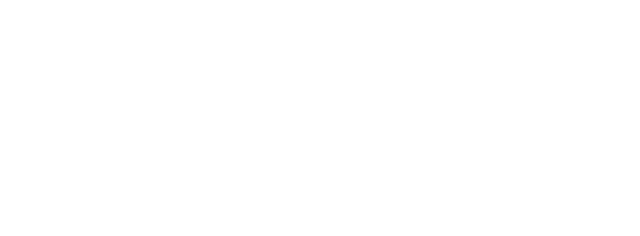
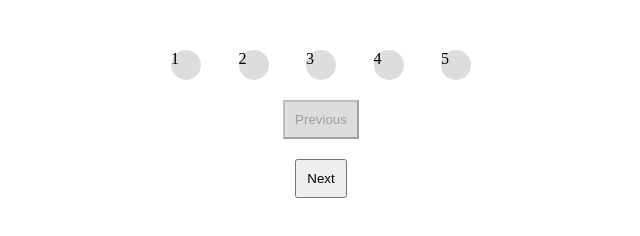
Before and after one commit to acciojob/progress-bar-Toshika-02, a website: page main.html in a window 1280 px wide. Shown: the whole page, without its empty margins (319-959 px from the left). Drawn offline with Linux system fonts and the light colour scheme.

Commit message:
created a submission

```diff
--- a/main.html
+++ b/main.html
@@ -8,6 +8,16 @@
 
 <body>
 	<!-- the entire body must be written by student -->
+	 <div class="progress-bar">
+        <div id="circle-1" class="circle active">1</div>
+        <div id="circle-2" class="circle">2</div>
+        <div id="circle-3" class="circle">3</div>
+        <div id="circle-4" class="circle">4</div>
+        <div id="circle-5" class="circle">5</div>
+    </div>
+
+    <button id="prev" onclick="prevStep()" disabled>Previous</button>
+    <button id="next" onclick="nextStep()">Next</button>
     <script type="text/javascript" src="./script.js">
 </script>
 
--- a/script.js
+++ b/script.js
@@ -1 +1,33 @@
 //your JS code here. If required.
+let currentStep = 1;
+const totalSteps = 5;
+
+function updateProgressBar() {
+    for (let i = 1; i <= totalSteps; i++) {
+        const circle = document.getElementById(`circle-${i}`);
+        if (i < currentStep) {
+            circle.classList.add('active');
+        } else {
+            circle.classList.remove('active');
+        }
+    }
+
+    document.getElementById('prev').disabled = currentStep === 1;
+    document.getElementById('next').disabled = currentStep === totalSteps;
+}
+
+function nextStep() {
+    if (currentStep < totalSteps) {
+        currentStep++;
+        updateProgressBar();
+    }
+}
+
+function prevStep() {
+    if (currentStep > 1) {
+        currentStep--;
+        updateProgressBar();
+    }
+}
+
+updateProgressBar();
--- a/styles.css
+++ b/styles.css
@@ -1 +1,37 @@
 /*  your css code here. If applicable */
+body {
+    display: flex;
+    flex-direction: column;
+    align-items: center;
+    margin-top: 50px;
+}
+
+.progress-bar {
+    display: flex;
+    justify-content: space-between;
+    width: 300px;
+}
+
+.circle {
+	display: flex;
+    justify-content: space-between;
+    width: 30px;
+    height: 30px;
+    border-radius: 50%;
+    background-color: #ddd;
+}
+
+.active {
+    background-color: #4CAF50;
+}
+
+button {
+    margin-top: 20px;
+    padding: 10px;
+    cursor: pointer;
+}
+
+button:disabled {
+    background-color: #ddd;
+    cursor: not-allowed;
+}
```
